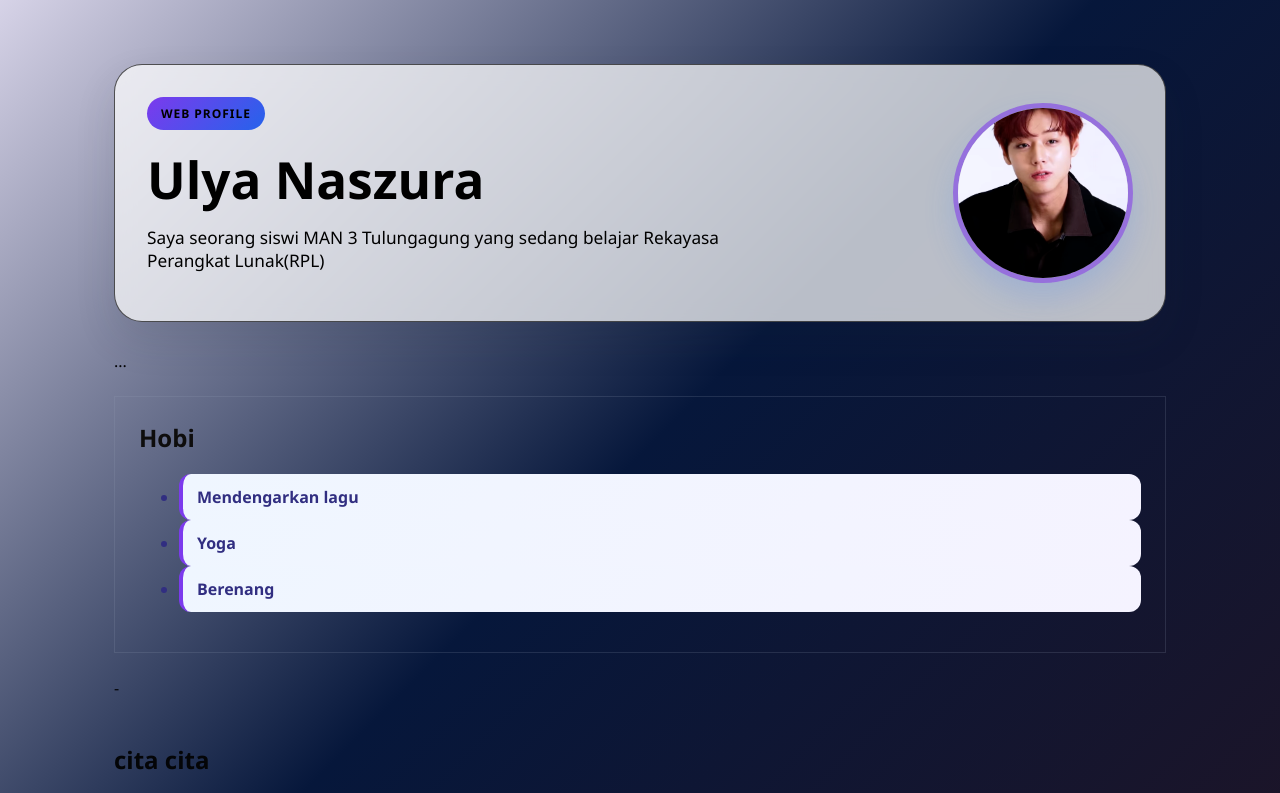
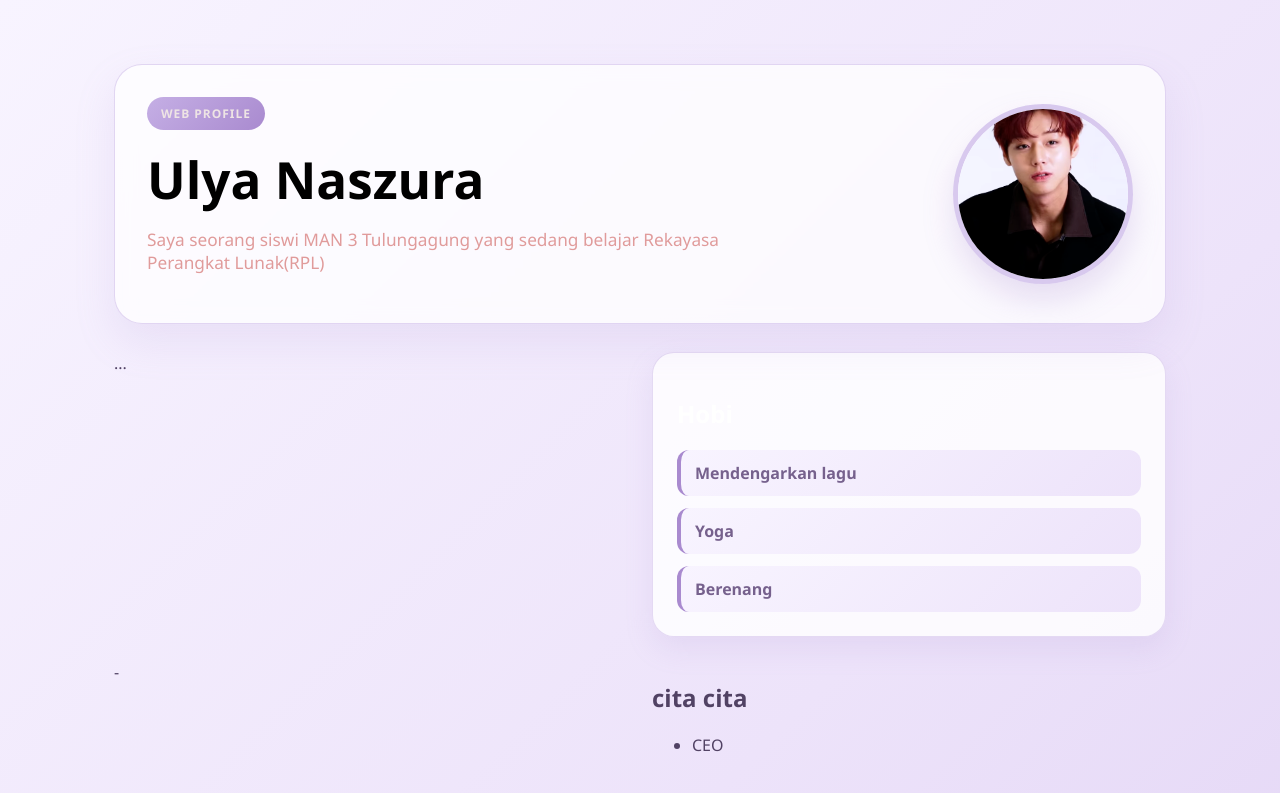
Before and after one commit to naszuraulya-jpg/PROFILE, a plain HTML site: page index.html in a window 1280 px wide. Shown: the top 793 px of the page. Drawn offline with Linux system fonts and the light colour scheme.

Commit message:
membenarkan warna

```diff
--- a/index.html
+++ b/index.html
@@ -11,9 +11,9 @@
     <div class="page">
         <header class="hero">
             <div class="profile-content">
-                <span class="badge" style="color:black">Web Profile</span>
+                <span class="badge" style="color:rgb(238, 228, 228)">Web Profile</span>
                 <h1 id="text1" class="judul judul-besar" style="color:rgb(0, 0, 0)">Ulya Naszura</h1>
-                <p id="text2" style="color: rgb(0, 0, 0)">Saya seorang siswi MAN 3 Tulungagung yang sedang
+                <p id="text2" style="color: rgb(224, 155, 155)">Saya seorang siswi MAN 3 Tulungagung yang sedang
                     belajar Rekayasa Perangkat Lunak(RPL)</p>
                 </p>
             </div>
@@ -22,7 +22,7 @@
 
         <main class="content-grid">...
     <section class="card">
-        <h2 style="color:rgb(14, 13, 13)">Hobi</h2>
+        <h2 style="color:rgb(255, 255, 255)">Hobi</h2>
         <ul class="hobby-list">
             <li>Mendengarkan lagu</li>
             <li>Yoga</li>
--- a/style.css
+++ b/style.css
@@ -1,12 +1,13 @@
+
 * {
     box-sizing: border-box;
 }
 
 body {
     margin: 0;
-    font-family: 'segoe UI', Tahoma, Geneva, Verdana, sans-serif;
-    background: linear-gradient(135deg, #3283 0%, #06173b 35%, #311216 100%);
-    color: #040507;
+    font-family: 'Segoe UI', Tahoma, Geneva, Verdana, sans-serif;
+    background: linear-gradient(135deg, #F8F4FF 0%, #EDE3FA 50%, #DCCCF2 100%);
+    color: #514264;
 }
 
 .page {
@@ -20,10 +21,10 @@ body {
     align-items: center;
     justify-content: space-between;
     gap: 30px;
-    background: rgba(255, 255, 255, 0.72);
+    background: rgba(255, 255, 255, 0.75);
     backdrop-filter: blur(10px);
-    border: 1px solid rgba(14, 13, 13, 0.7);
-    box-shadow: 0 18px 40px rgba(30, 41, 59, 0.12);
+    border: 1px solid rgba(197, 175, 229, 0.5);
+    box-shadow: 0 18px 40px rgba(169, 138, 207, 0.15);
     border-radius: 28px;
     padding: 32px;
     margin-bottom: 28px;
@@ -35,7 +36,7 @@ body {
 
 .badge {
     display: inline-block;
-    background: linear-gradient(135deg, #7c3aed, #2563eb);
+    background: linear-gradient(135deg, #C5AFE5, #A98ACF);
     color: white;
     padding: 8px 14px;
     border-radius: 999px;
@@ -47,14 +48,14 @@ body {
 
 .judul {
     margin: 0;
-    font-family: 'plus Jakarta Sans', 'Segoe UI', sans-serif;
-    line-height: 1, 4;
+    font-family: 'Plus Jakarta Sans', 'Segoe UI', sans-serif;
+    line-height: 1.4;
 }
 
 .judul-besar {
     font-size: clamp(2.3rem, 4vw, 4rem);
     font-weight: 800;
-    color: #111827;
+    color: #5B4774;
     margin-top: 14px;
 }
 
@@ -62,54 +63,53 @@ body {
     margin-top: 12px;
     max-width: 620px;
     font-size: 1.08rem;
-    color: #475569;
+    color: #81718F;
     text-align: left;
-    backround: transparent;
+    background: transparent;
 }
+
 .profile-photo {
     width: 180px;
     height: 180px;
     object-fit: cover;
     border-radius: 50%;
-    border: 5px solid rgba(124, 58, 237, 0.58);
-    box-shadow: 0 16px 30px rgba(59, 130, 246, 0.2);
+    border: 5px solid rgba(197, 175, 229, 0.65);
+    box-shadow: 0 16px 30px rgba(169, 138, 207, 0.25);
 }
 
 .content-grid {
-display:grid;
-grid-template-colums: repeat(2, min,ax(260px, lfr));
+    display: grid;
+    grid-template-columns: repeat(2, minmax(260px, 1fr));
     gap: 24px;
 }
 
 .card {
-background; rgba(255, 255, 255, 0.82);
-border: 1px solid rgba(148, 163, 184, 0.18);
-berder-radius: 22px;
+    background: rgba(255, 255, 255, 0.82);
+    border: 1px solid rgba(212, 195, 235, 0.6);
+    border-radius: 22px;
     padding: 24px;
-box-shadow: 0 12px 28px rgba(15, 23, 42, 0);
+    box-shadow: 0 12px 28px rgba(169, 138, 207, 0.15);
 }
 
 .card h2 {
-margin-top: 0;
-margin-buttom: 18px;
-color: #le293b;
-font-size: 1.5rem;
+    color: #70578F;
 }
 
-.hobby list {
-list-style: none
+.hobby-list {
+    list-style: none;
     padding: 0;
-margin; 0;display: grid;
+    margin: 0;
+    display: grid;
     gap: 12px;
 }
 
 .hobby-list li {
-background: linear-gradient(135deg, #eff6ff, #f5f3ff);
-border-left: 4px solid #7c3aed;
+    background: linear-gradient(135deg, #F8F4FF, #EDE3FA);
+    border-left: 4px solid #A98ACF;
     padding: 12px 14px;
     border-radius: 12px;
     font-weight: 600;
-color: #312e81;
+    color: #76618D;
 }
 
 .social-links {
@@ -120,17 +120,17 @@ gap: 12px;
 
 .social-links a {
     text-decoration: none;
-color: #1d4ed8;
-background: #e0edff;
+    color: #70578F;
+    background: #EDE3FA;
     padding: 10px 14px;
     border-radius: 12px;
     font-weight: 600;
     transition: transform 0.2s ease, box-shadow 0.2s ease;
 }
 
-social-links a:hover {
+.social-links a:hover {
     transform: translateY(-2px);
-box-shadow:0 10px 20px rgba(37, 99, 235, 0.15);
+    box-shadow: 0 10px 20px rgba(169, 138, 207, 0.2);
 }
 
 .form-card form {
@@ -143,6 +143,7 @@ display: grid;
     gap: 8px;
 }
 
-field-group label
-font-weigh: 600;
-color: #334155;
+.field-group label {
+    font-weight: 600;
+    color: #70578F;
+}
```
Also changed, not shown: cwq.jpg (added), 1 other file. Lines whose indentation alone changed are shown as unchanged.
